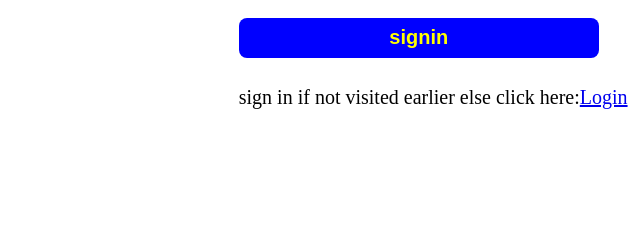
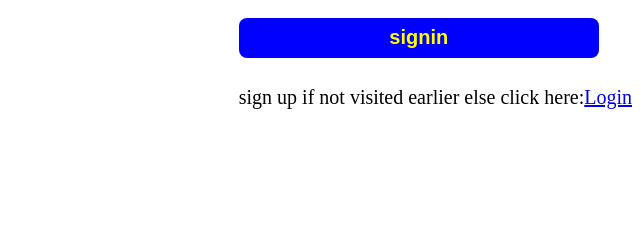
Before and after one commit to Suneel14/ChatIt, a website: page usersignin.html in a window 1280 px wide. Shown: the part 323-560 px from the top of the page, 640-1280 px from the left. Drawn offline with Linux system fonts and the light colour scheme.

Commit message:
Update usersignin.html

```diff
--- a/usersignin.html
+++ b/usersignin.html
@@ -76,7 +76,7 @@
         <input type="text" name="password" id="password" placeholder="password"><br>
         <input type="submit" value="signin" id="submit" name="submit">
 
-        <p>sign in if not visited earlier else click here:<a href="#">Login</a></p>
+        <p>sign up if not visited earlier else click here:<a href="#">Login</a></p>
     </form>
     </div>
     <script>
```
